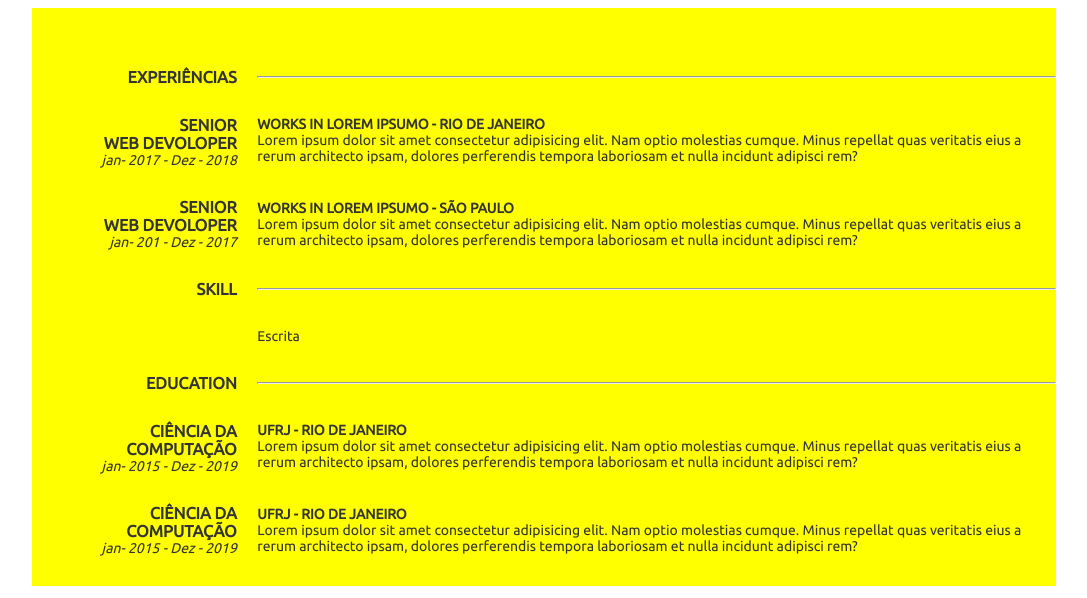
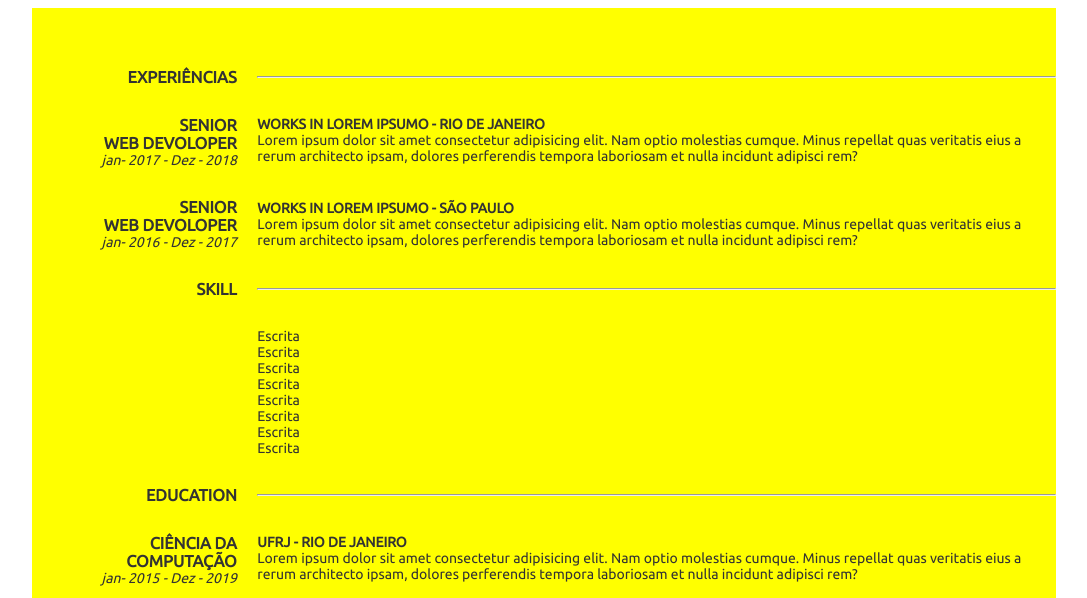
Before and after one commit to karinemaia/Tecnogueto, a plain HTML site: page curriculo-com-rodrigo/index.html in a window 1280 px wide. Shown: the part 202-800 px from the top of the page, without its empty margins (96-1183 px from the left). Drawn offline with Linux system fonts and the light colour scheme.

Commit message:
atualização skill

```diff
--- a/curriculo-com-rodrigo/index.html
+++ b/curriculo-com-rodrigo/index.html
@@ -68,7 +68,7 @@
 
             <div class="esquerda">
                 <h3 class="titulo-direita">Senior </br> Web Devoloper</h3>
-                <em>jan- 201 - Dez - 2017 </em>
+                <em>jan- 2016 - Dez - 2017 </em>
 
 
             </div>
@@ -107,7 +107,41 @@
                         <p>Escrita</p>
                         <div class="barra"></div>
                     </div>
+                    <div>
+                        <p>Escrita</p>
+                        <div class="barra"></div>
+                    </div>
+                    <div>
+                        <p>Escrita</p>
+                        <div class="barra"></div>
+                    </div>
+                    <div>
+                        <p>Escrita</p>
+                        <div class="barra"></div>
+                    </div>
 
+
+
+
+
+                </div>
+                <div class="habilidades">
+                    <div>
+                        <p>Escrita</p>
+                        <div class="barra"></div>
+                    </div>
+                    <div>
+                        <p>Escrita</p>
+                        <div class="barra"></div>
+                    </div>
+                    <div>
+                        <p>Escrita</p>
+                        <div class="barra"></div>
+                    </div>
+                    <div>
+                        <p>Escrita</p>
+                        <div class="barra"></div>
+                    </div>
 
 
 
```
